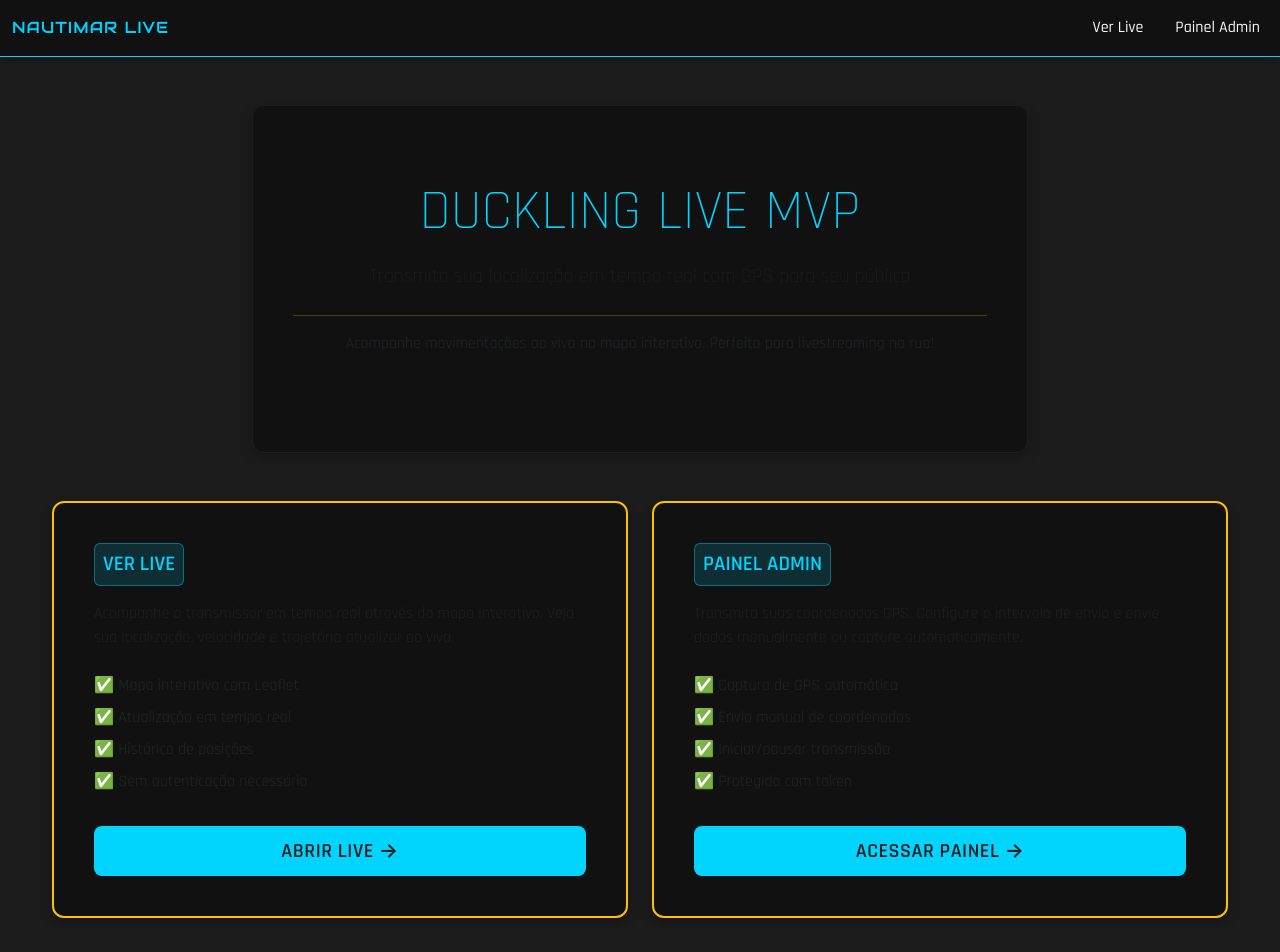
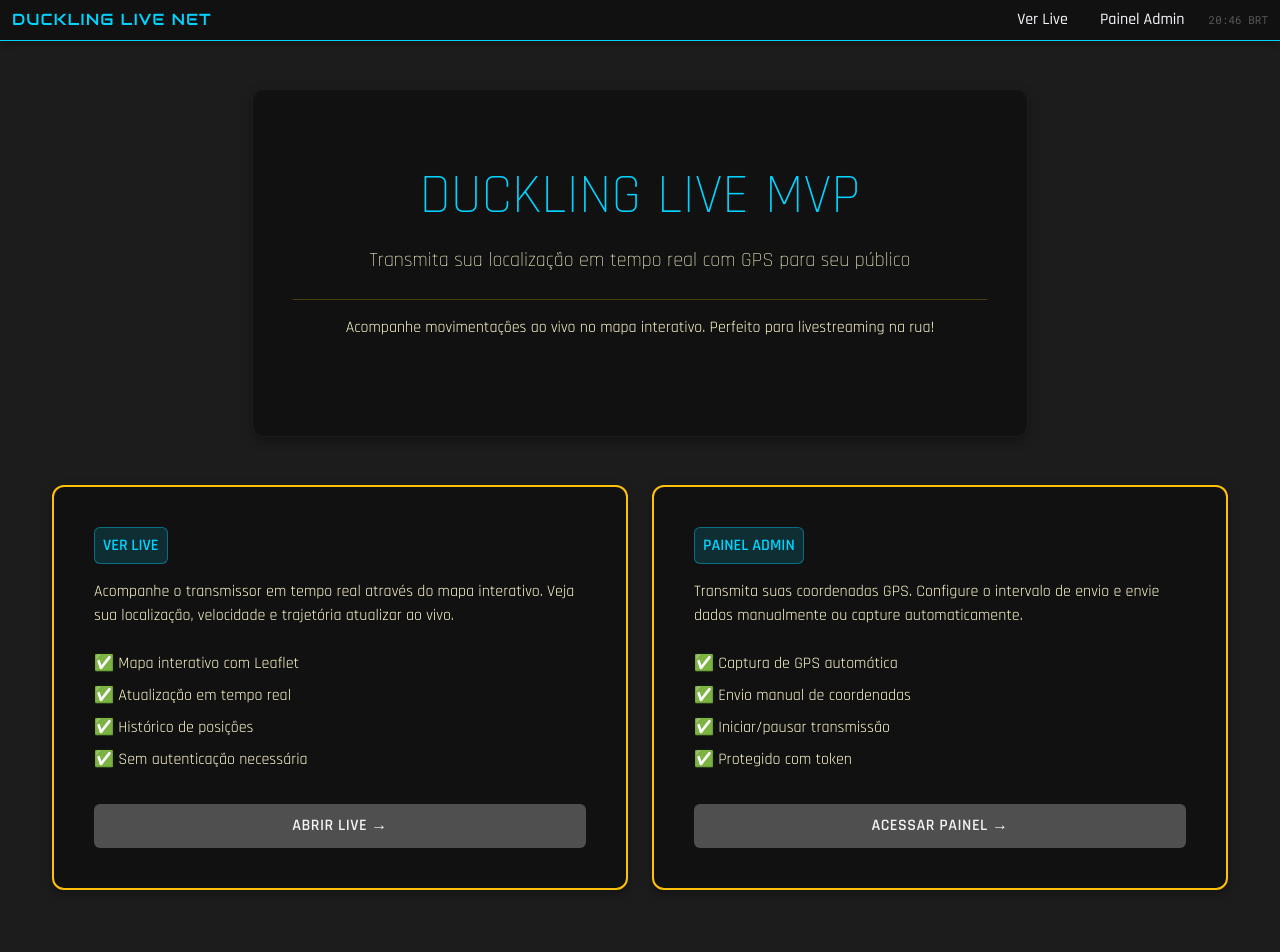
Before and after one commit to thaisbuso/livenet-project, a Next.js app: page / in a window 1280 px wide. Shown: the top 952 px of the page. Built offline with nearby package versions, Linux system fonts and the light colour scheme.

Commit message:
feat: remove navbar padding e adiciona relógio BRT

```diff
--- a/app/globals.css
+++ b/app/globals.css
@@ -27,11 +27,24 @@ code {
   color: rgb(168, 85, 247) !important;
 }
 
+.text-muted {
+    color: #fff6 !important;
+}
+
+.mb-4 {
+  color: lemonchiffon !important;
+}
+
+.mb-2 {
+  color: lemonchiffon !important;
+}
+
 /* Navbar customizada */
 .navbar {
   background: var(--dark-gray-secondary) !important;
   border-bottom: 1px solid var(--cyan-primary);
   box-shadow: 0 2px 8px rgba(0, 0, 0, 0.3);
+  padding: 0 !important;
 }
 
 .navbar-brand {
@@ -101,7 +114,7 @@ main {
 .card-title {
     color: var(--cyan-primary);
     font-weight: 600;
-    font-size: 1.3rem;
+    font-size: 1rem;
     margin: 0;
     font-family: cursive;
     text-transform: uppercase;
@@ -180,13 +193,24 @@ label {
 }
 
 .btn-primary {
-  background: var(--cyan-primary) !important;
-  color: var(--dark-gray) !important;
+    color: #f3f3f3;
+    font-weight: 600;
+    font-size: 1rem;
+    margin: 0;
+    font-family: cursive;
+    text-transform: uppercase;
+    background-color: #4f4f4f;
+    border-radius: .375rem;
+    box-sizing: border-box;
+    padding: 10px 20px !important;
+    background: #4f4f4f;
+    font-family: Rajdhani;
 }
 
 .btn-primary:hover {
-  background: var(--cyan-hover) !important;
-  transform: translateY(-2px);
+  background: rgba(125, 125, 125, 1) !important;
+  color: #00bfe6;
+  border: 1px solid rgba(0, 212, 255, 0.4) !important;
 }
 
 .btn-secondary {
@@ -210,6 +234,23 @@ label {
   background: #c82333 !important;
 }
 
+.btn-outline-danger {
+  color: rgb(255, 0, 0) !important;
+  font-weight: 700 !important;
+  font-size: 0.7rem !important;
+  background: rgba(255, 0, 0, 0.15) !important;
+  padding: 2px 8px !important;
+  border-radius: 4px !important;
+  border: 1px solid rgba(255, 0, 0, 0.4) !important;
+  transition: all 0.3s ease !important;
+}
+
+.btn-outline-danger:hover {
+  color: rgb(255, 255, 255) !important;
+  background: rgba(255, 0, 0, 0.3) !important;
+  border-color: rgb(255, 0, 0) !important;
+}
+
 /* Status badges */
 .badge {
   padding: 8px 12px;
@@ -226,9 +267,35 @@ label {
 }
 
 .badge-warning {
-  background: var(--cyan-primary);
-  color: var(--dark-gray);
+  color: rgb(255, 140, 0);
+  font-weight: 700;
+  font-size: 0.75rem;
+  margin: 0;
+  text-transform: uppercase;
+  border-radius: 4px;
+  box-sizing: border-box;
+  width: fit-content;
+  padding: 2px 8px 2px 20px !important;
+  background: rgba(255, 140, 0, 0.15);
+  border: 1px solid rgba(255, 140, 0, 0.4);
+  font-family: Rajdhani;
+  line-height: 1.5;
+  position: relative;
 }
+
+.badge-warning::before {
+  content: '';
+  position: absolute;
+  left: 6px;
+  top: 50%;
+  transform: translateY(-50%);
+  width: 2px;
+  height: 9px;
+  background: rgb(255, 140, 0);
+  box-shadow: 4px 0 0 rgb(255, 140, 0);
+  display: inline-block;
+}
+
 
 .badge-danger {
   background: #dc3545;
@@ -244,6 +311,8 @@ label {
 h1, h2, h3, h4, h5, h6 {
   color: var(--cyan-primary);
   font-weight: 700;
+  font-family: 'Rajdhani', 'Inter', system-ui, sans-serif;
+  text-transform: uppercase;
 }
 
 h1 { font-size: 2.5rem; }
--- a/app/layout.tsx
+++ b/app/layout.tsx
@@ -13,6 +13,7 @@ export default function RootLayout({ children }: { children: ReactNode }) {
       <head>
         <link href="https://fonts.googleapis.com/css2?family=Rajdhani:wght@300;400;500;600;700&display=swap" rel="stylesheet" />
         <link href="https://fonts.googleapis.com/css2?family=Audiowide&display=swap" rel="stylesheet" />
+        <link href="https://fonts.googleapis.com/css2?family=Roboto+Mono:ital,wght@0,100..700;1,100..700&display=swap" rel="stylesheet"></link>
       </head>
       <body>{children}</body>
     </html>
--- a/app/page.tsx
+++ b/app/page.tsx
@@ -2,6 +2,7 @@
 
 import Link from 'next/link';
 import { useState } from 'react';
+import BrazilTimeClock from '@/components/BrazilTimeClock';
 
 export default function HomePage() {
   const [activeCard, setActiveCard] = useState<string | null>(null);
@@ -15,7 +16,7 @@ export default function HomePage() {
       <nav className="navbar navbar-expand-lg navbar-dark">
         <div className="container-fluid">
           <a className="navbar-brand" href="/">
-            NAUTIMAR LIVE
+            DUCKLING LIVE NET
           </a>
           <button
             className="navbar-toggler"
@@ -29,12 +30,15 @@ export default function HomePage() {
             <span className="navbar-toggler-icon"></span>
           </button>
           <div className="collapse navbar-collapse" id="navbarNav">
-            <ul className="navbar-nav ms-auto">
+            <ul className="navbar-nav ms-auto align-items-center">
               <li className="nav-item">
                 <Link href="/live" className="nav-link">Ver Live</Link>
               </li>
               <li className="nav-item">
                 <Link href="/admin" className="nav-link">Painel Admin</Link>
+              </li>
+              <li className="nav-item ms-3">
+                <BrazilTimeClock />
               </li>
             </ul>
           </div>
--- /dev/null
+++ b/components/BrazilTimeClock.tsx
@@ -0,0 +1,39 @@
+'use client';
+
+import { useEffect, useState } from 'react';
+
+export default function BrazilTimeClock() {
+  const [time, setTime] = useState<string>('');
+
+  useEffect(() => {
+    const updateTime = () => {
+      const now = new Date();
+      // Brasília time (UTC-3)
+      const brazilTime = new Date(now.toLocaleString('en-US', { timeZone: 'America/Sao_Paulo' }));
+
+      const hours = brazilTime.getHours().toString().padStart(2, '0');
+      const minutes = brazilTime.getMinutes().toString().padStart(2, '0');
+
+      setTime(`${hours}:${minutes} BRT`);
+    };
+
+    // Initial update
+    updateTime();
+
+    // Update every minute
+    const interval = setInterval(updateTime, 60000);
+
+    return () => clearInterval(interval);
+  }, []);
+
+  return (
+    <span className="navbar-clock" style={{
+      color: '#ffffff4d',
+      fontFamily: 'Roboto Mono, monospace',
+      fontSize: '11px',
+      fontWeight: '400',
+    }}>
+      {time}
+    </span>
+  );
+}
```
Also changed, not shown: app/admin/AdminClientPage.tsx (+6 -2 lines), app/live/page.tsx (+6 -2 lines).
